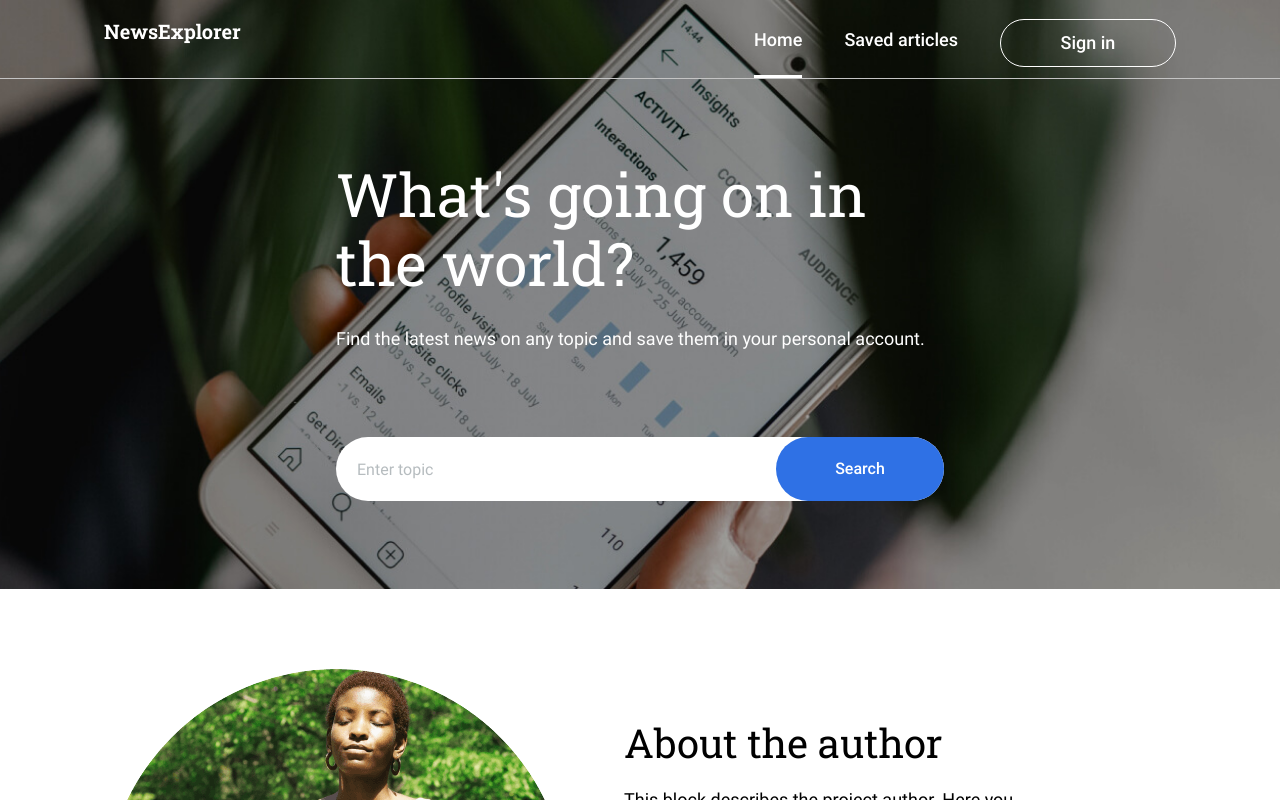
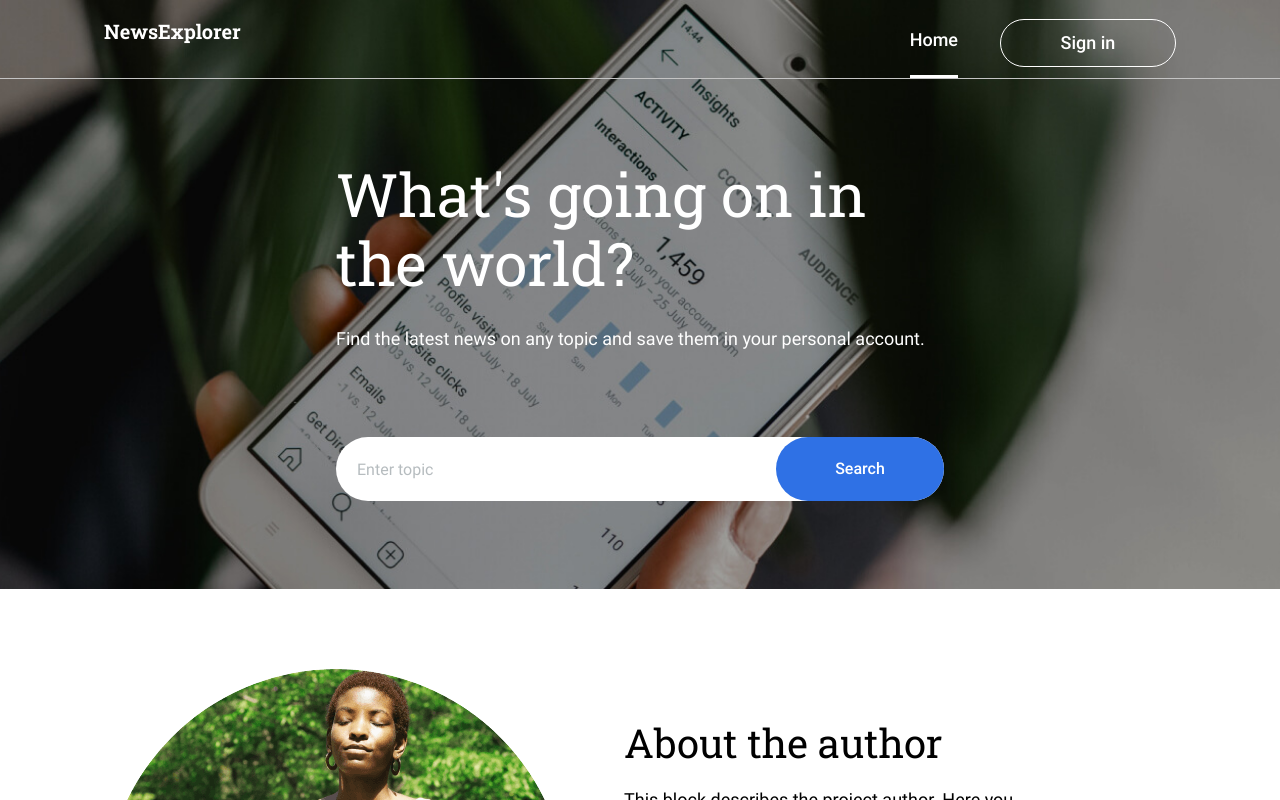
Before and after one commit to save-on/news-explorer-frontend, a React (Vite) app: page / in a window 1280 px wide. Shown: the top 800 px of the page. Built offline with nearby package versions, Linux system fonts and the light colour scheme.

Commit message:
add ProtectedRoute component

```diff
--- a/src/components/App/App.jsx
+++ b/src/components/App/App.jsx
@@ -11,6 +11,7 @@ import SuccessModal from "../SuccessModal/SuccessModal";
 import { useEffect, useState } from "react";
 import CardsListContext from "../../contexts/CardsListContext";
 import { getSearch } from "../../utils/storage";
+import ProtectedRoute from "../ProtectedRoute/ProtectedRoute";
 
 const App = () => {
   const [activePopup, setActivePopup] = useState("");
@@ -22,7 +23,7 @@ const App = () => {
     name: "",
     id: "",
   });
-  const [isLoggedIn, setIsLoggedIn] = useState(true); // change back to false
+  const [isLoggedIn, setIsLoggedIn] = useState(false); // change back to false
   const [savedArticles, setSavedArticles] = useState([]);
 
   useEffect(() => {
@@ -105,7 +106,7 @@ const App = () => {
             <Route
               path="/saved-news"
               element={
-                <>
+                <ProtectedRoute isLoggedIn={isLoggedIn}>
                   <SavedNewsHeader
                     savedArticles={savedArticles}
                     isLoggedIn={isLoggedIn}
@@ -114,7 +115,7 @@ const App = () => {
                     savedArticles={savedArticles}
                     setSavedArticles={setSavedArticles}
                   />
-                </>
+                </ProtectedRoute>
               }
             />
           </Routes>
@@ -156,11 +157,5 @@ export default App;
   - make sure signup works
   - fill in currentUser in all locations applicable
   - change signin button to be the signout button upon signing in
-  - block off endpoints
-  - if you aren't signed in you can't save an article
-  - make sure articles are the updated ones
-  - get tabs to match endpoints (come back to it in navigation)
-  Solution
-  - set up a useState for a variable called focus
-  - within the btn class function attach focus to a new class name
+  - make sure articles are the updated ones?
  */
--- /dev/null
+++ b/src/components/ProtectedRoute/ProtectedRoute.jsx
@@ -0,0 +1,10 @@
+import { Navigate } from "react-router-dom";
+
+const ProtectedRoute = ({ isLoggedIn, children }) => {
+  if (!isLoggedIn) {
+    return <Navigate to="/" />;
+  }
+  return children;
+};
+
+export default ProtectedRoute;
```
